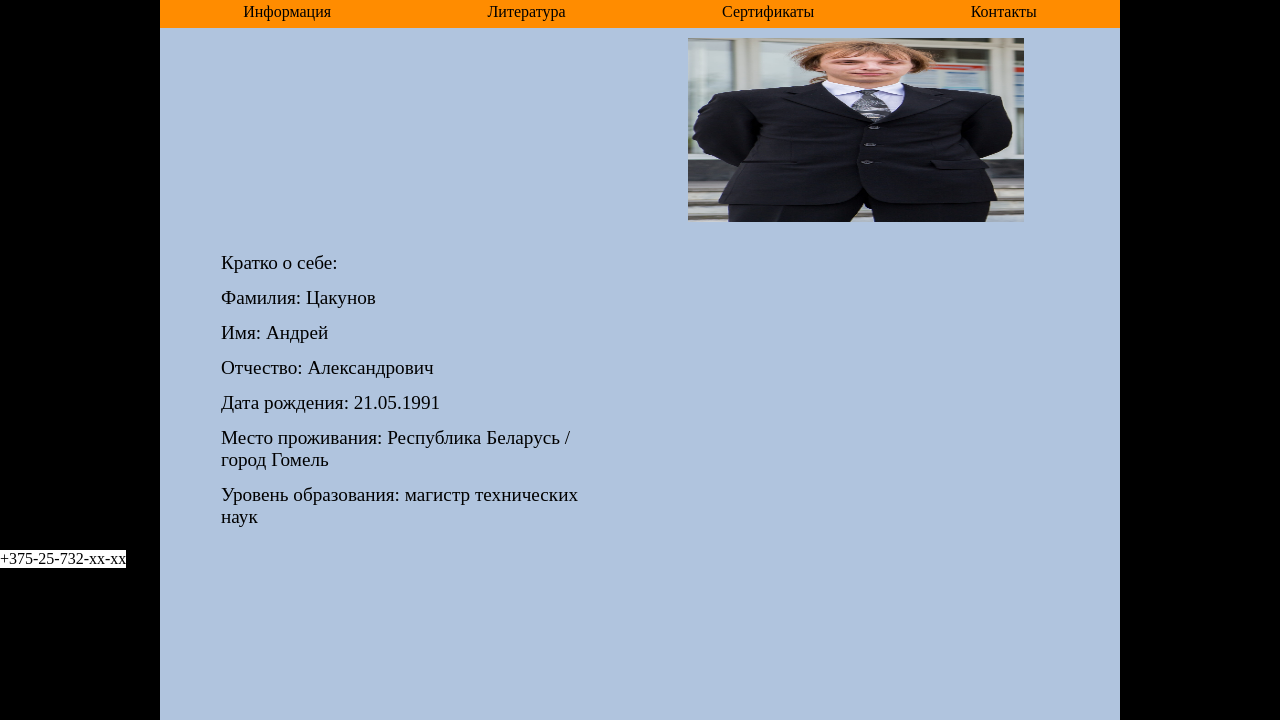
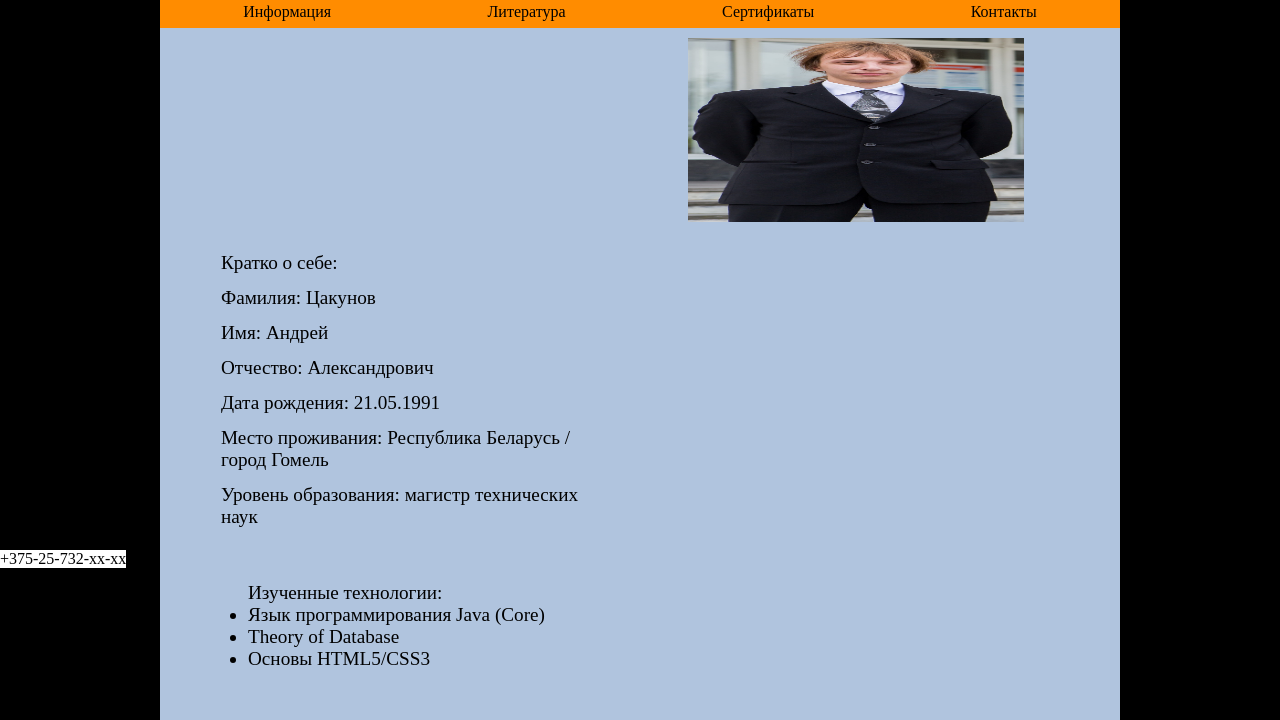
Before and after one commit to ats91/exam, a plain HTML site: page index.html in a window 1280 px wide. Shown: the part 232-952 px from the top of the page. Drawn offline with Linux system fonts and the light colour scheme.

Commit message:
Update index.html

```diff
--- a/index.html
+++ b/index.html
@@ -67,6 +67,12 @@
             <p>Дата рождения: 21.05.1991</p>
             <p>Место проживания: Республика Беларусь / город Гомель</p>
             <p>Уровень образования: магистр технических наук</p>
+            <br>
+            <ul> Изученные технологии:
+                <li> Язык программирования Java (Core)</li>
+                <li> Theory of Database </li>
+                <li> Основы HTML5/CSS3 </li>
+            </ul>
         </div>
         <img src="img/MyPhoto.jpg" alt="My photo" class="imagemy">
      </main>
```
